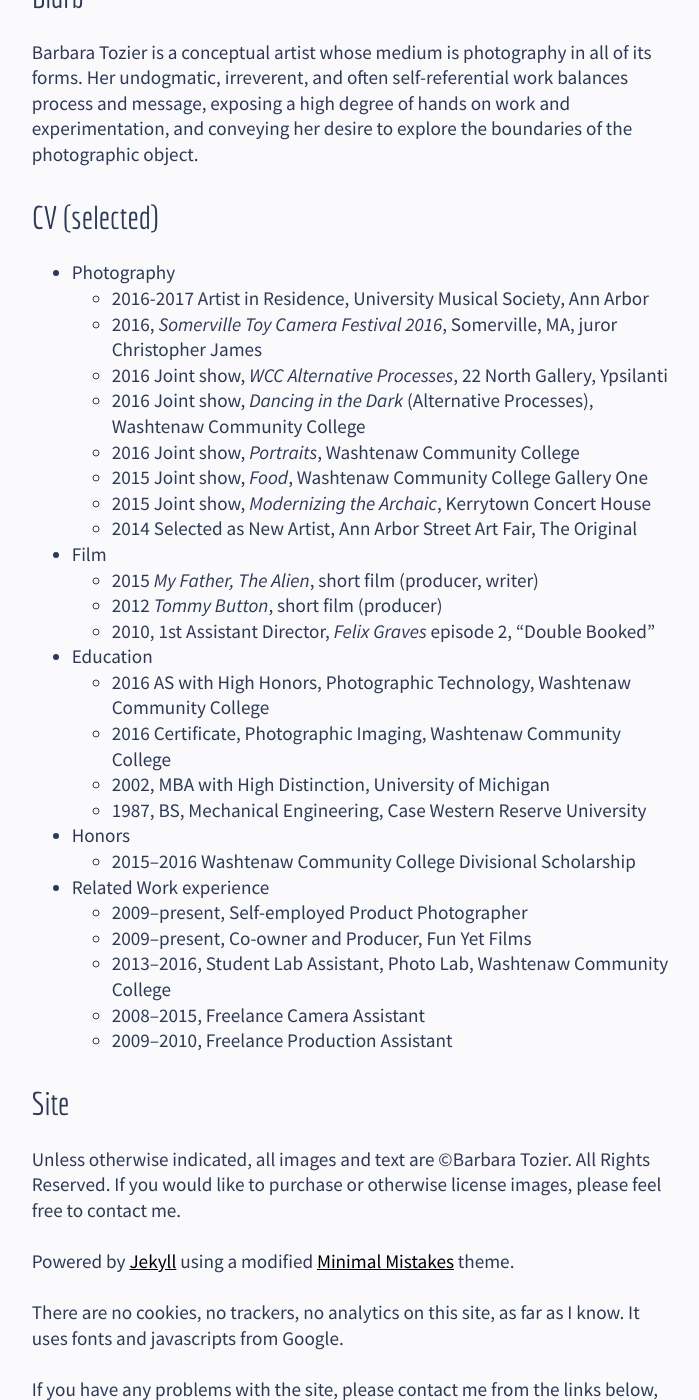
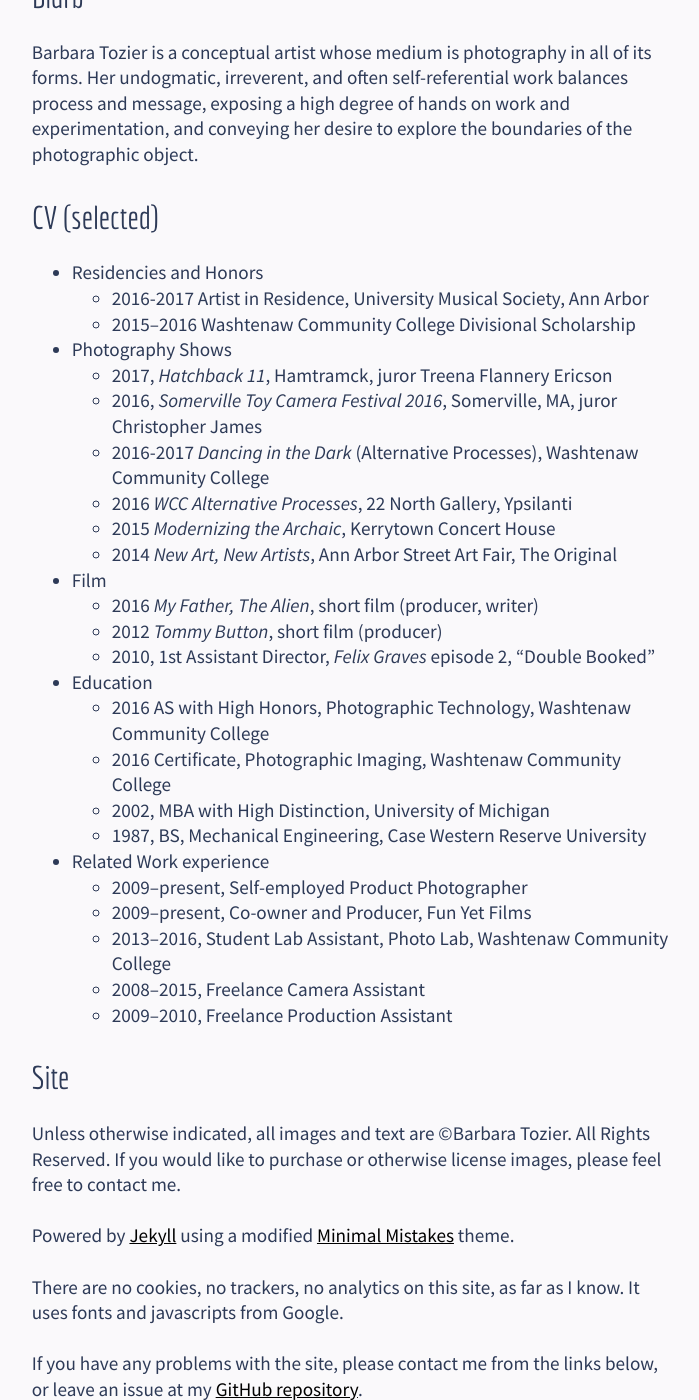
Before and after one commit to logista/btsite, a Jekyll site: the page built from about/index.md, in a window 1280 px wide and 1400 px high, scrolled down 1930 px. Shown: the whole window, without its empty margins (75-774 px from the left). Built offline with Jekyll 4.4.1, drawn with Linux system fonts in a browser that asks for light colours; nearby versions of some CDN libraries.

Commit message:
updated and cleaned up cv

```diff
--- a/about/index.md
+++ b/about/index.md
@@ -10,7 +10,7 @@ date: 2015-07-31
 modified: 2016-04-23
 ---
 
-{% include _toc.html %}
+{% include _toc.html %} <!--- (._.) ~ ︵ ┻━┻ --->
 
 ### Statement
 
@@ -29,17 +29,20 @@ Barbara Tozier is a conceptual artist whose medium is photography in all of its
 
 ### CV (selected)
 
-- Photography
+- Residencies and Honors
     - 2016-2017 Artist in Residence, University Musical Society, Ann Arbor
+    - 2015--2016 Washtenaw Community College Divisional Scholarship
+- Photography Shows
+    - 2017, _Hatchback 11_, Hamtramck, juror Treena Flannery Ericson
     - 2016, _Somerville Toy Camera Festival 2016_, Somerville, MA, juror Christopher James
-    - 2016 Joint show, _WCC Alternative Processes_, 22 North Gallery, Ypsilanti
-    - 2016 Joint show, _Dancing in the Dark_ (Alternative Processes), Washtenaw Community College
-    - 2016 Joint show, _Portraits_, Washtenaw Community College
-    - 2015 Joint show, _Food_, Washtenaw Community College Gallery One
-    - 2015 Joint show, _Modernizing the Archaic_, Kerrytown Concert House
-    - 2014 Selected as New Artist, Ann Arbor Street Art Fair, The Original
+    - 2016-2017 _Dancing in the Dark_ (Alternative Processes), Washtenaw Community College
+    - 2016 _WCC Alternative Processes_, 22 North Gallery, Ypsilanti
+    <!-- - 2016 _Portraits_, Washtenaw Community College -->
+    <!-- - 2015 _Food_, Washtenaw Community College Gallery One -->
+    - 2015 _Modernizing the Archaic_, Kerrytown Concert House
+    - 2014 _New Art, New Artists_, Ann Arbor Street Art Fair, The Original
 - Film
-    - 2015 _My Father, The Alien_, short film (producer, writer)
+    - 2016 _My Father, The Alien_, short film (producer, writer)
     - 2012 _Tommy Button_, short film (producer)
     - 2010, 1st Assistant Director, _Felix Graves_ episode 2, "Double Booked"
 - Education
@@ -47,8 +50,6 @@ Barbara Tozier is a conceptual artist whose medium is photography in all of its
     - 2016 Certificate, Photographic Imaging, Washtenaw Community College
     - 2002, MBA with High Distinction, University of Michigan
     - 1987, BS, Mechanical Engineering, Case Western Reserve University
-- Honors
-    - 2015--2016 Washtenaw Community College Divisional Scholarship
 - Related Work experience
     - 2009--present, Self-employed Product Photographer
     - 2009--present, Co-owner and Producer, Fun Yet Films
```
